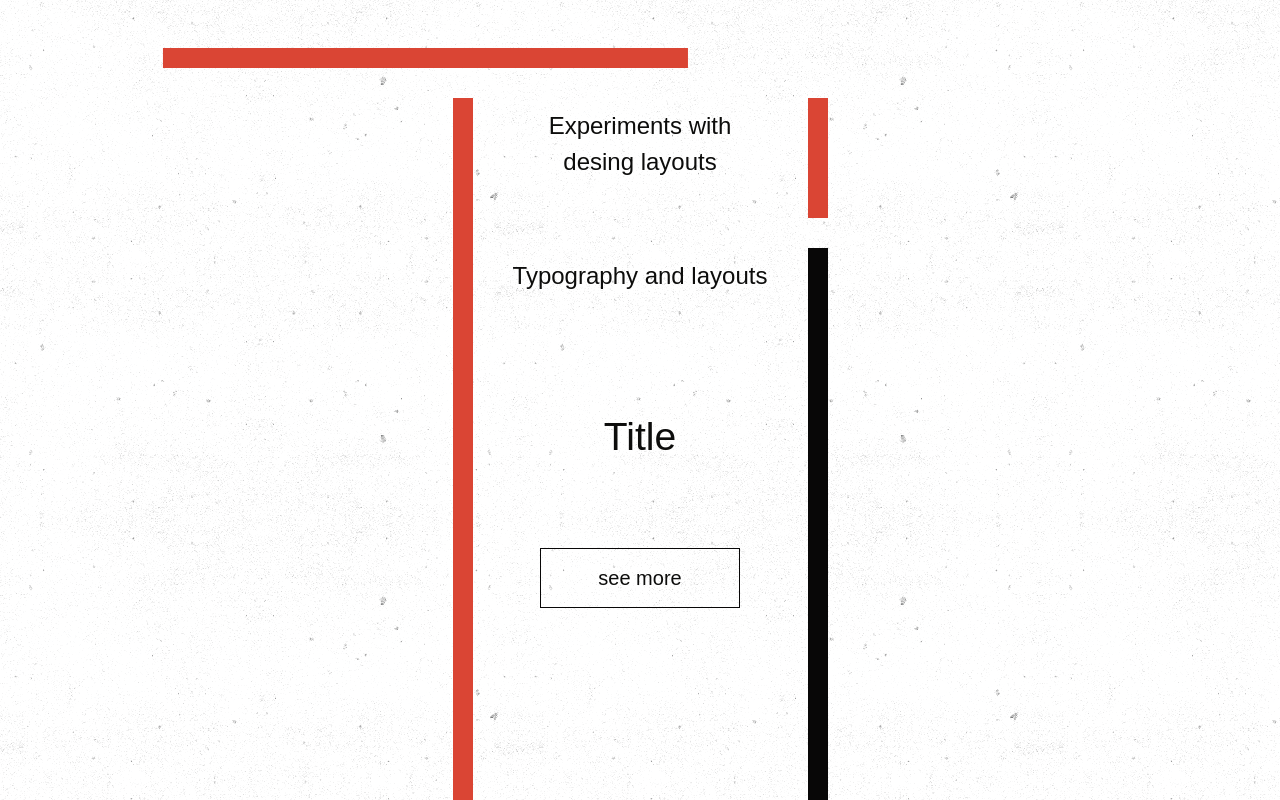
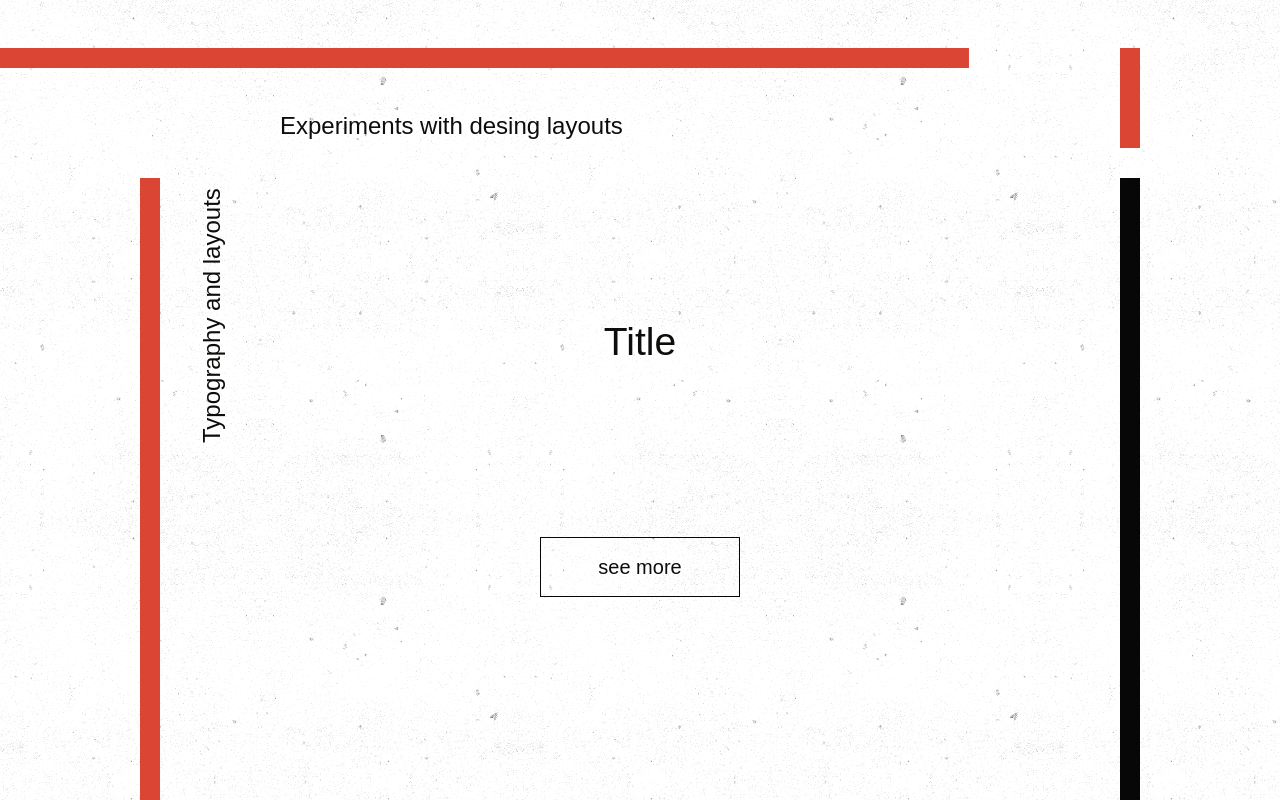
Before and after one commit to barbaraperic/doodle-motion, a Next.js app: page / in a window 1280 px wide. Shown: the top 800 px of the page. Built offline with nearby package versions, Linux system fonts and the light colour scheme; a web font is replaced by a local one.

Commit message:
responsive layout in header and main

```diff
--- a/app/components/Button.tsx
+++ b/app/components/Button.tsx
@@ -1,4 +1,4 @@
-import styles from './Button.module.scss'
+import styles from './Button.module.css'
 
 export default function Button({
     children,
--- a/app/components/Header.module.scss
+++ b/app/components/Header.module.css
@@ -57,7 +57,7 @@
     background: lightgray;
 }
 
-@media (min-width: var(--tablet-screen)) {
+@media (min-width: 700px) {
     .header-wrapper {
         grid-template-areas:
             'bar-top bar-top bar-top bar-top bar-top bar-top bar-right-a'
@@ -81,7 +81,7 @@
     }
 }
 
-@media (min-width: var(--desktop-screen)) {
+@media (min-width: 1200px) {
     .header-wrapper {
         grid-template-areas:
             'bar-top bar-top bar-top bar-top bar-top ...... bar-right-a'
--- a/app/components/Header.tsx
+++ b/app/components/Header.tsx
@@ -1,5 +1,5 @@
 import Button from './Button'
-import styles from './Header.module.scss'
+import styles from './Header.module.css'
 
 export default function Header() {
     return (
--- a/app/components/Main.module.scss
+++ b/app/components/Main.module.css
@@ -16,7 +16,7 @@
     background-color: var(--accent-color-hsl);
 }
 
-@media (min-width: var(--tablet-screen)) {
+@media (min-width: 700px) {
     .main-wrapper {
         grid-template-areas:
             'bar2-a ...... ...... ...... ...... ...... ...... '
--- a/app/components/Main.tsx
+++ b/app/components/Main.tsx
@@ -1,4 +1,4 @@
-import styles from './Main.module.scss'
+import styles from './Main.module.css'
 
 export default function Main() {
     return (
--- a/app/globals.scss
+++ b/app/globals.css
@@ -2,7 +2,6 @@
 @tailwind components;
 @tailwind utilities;
 
-// Lazy reset
 * {
     padding: 0;
     margin: 0;
@@ -19,8 +18,8 @@
     --h3: calc(var(--h4) * var(--scale));
     --h2: calc(var(--h3) * var(--scale));
     --h1: calc(var(--h2) * var(--scale));
-    --tablet-screen: 720px;
-    --desktop-screen: 1200px;
+    --tablet-screen: 60vw;
+    --desktop-screen: 80vw;
 }
 
 body {
@@ -71,19 +70,18 @@ h5,
     grid-template-rows: 20px 120px 120px 120px auto;
 }
 
-@media (min-width: var(--tablet-screen)) {
+@media (min-width: 700px) {
     .container {
-        max-width: 700px;
+        max-width: 800px;
     }
-
     .grid-wrapper {
         grid-template-columns: 20px 50px 50px auto 50px 50px 20px;
         grid-template-rows: 20px 50px auto auto;
     }
 }
 
-@media (min-width: var(--desktop-screen)) {
+@media (min-width: 1200px) {
     .container {
-        max-width: 900px;
+        max-width: 1000px;
     }
 }
--- a/app/layout.tsx
+++ b/app/layout.tsx
@@ -1,6 +1,7 @@
 import type { Metadata } from 'next'
 import { Baumans } from 'next/font/google'
-import './globals.scss'
+import './globals.css'
+import Head from 'next/head'
 
 const baumas = Baumans({
     subsets: ['latin'],
@@ -20,6 +21,12 @@ export default function RootLayout({
 }>) {
     return (
         <html lang="en">
+            <Head>
+                <meta
+                    name="viewport"
+                    content="width=device-width, initial-scale=1.0"
+                />
+            </Head>
             <body className={`${baumas.className} `}>{children}</body>
         </html>
     )
```
Also changed, not shown: app/components/Button.module.css (renamed from app/components/Button.module.scss).
